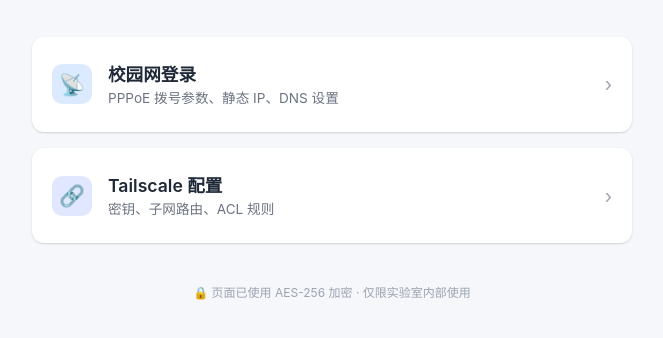
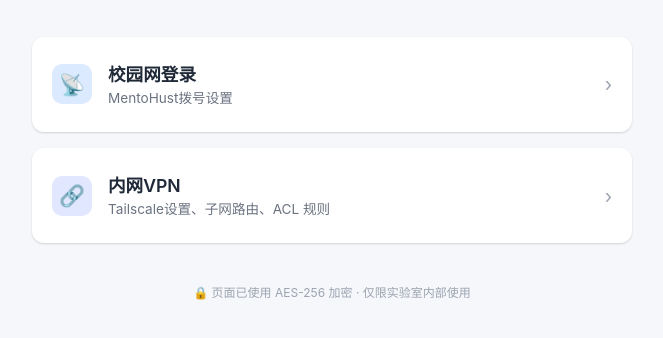
Before and after one commit to Liujun3712/Lab-Information, a website: page src/index.html in a window 1280 px wide. Shown: the part 296-634 px from the top of the page, without its empty margins (308-971 px from the left). Drawn offline with Linux system fonts and the light colour scheme.

Commit message:
更新Index.html

```diff
--- a/src/index.html
+++ b/src/index.html
@@ -109,7 +109,7 @@
                 <div class="icon wifi">📡</div>
                 <div class="text">
                     <h2>校园网登录</h2>
-                    <p>PPPoE 拨号参数、静态 IP、DNS 设置</p>
+                    <p>MentoHust拨号设置</p>
                 </div>
                 <span class="arrow">›</span>
             </a>
@@ -117,8 +117,8 @@
             <a href="tailscale-config.html" class="card">
                 <div class="icon vpn">🔗</div>
                 <div class="text">
-                    <h2>Tailscale 配置</h2>
-                    <p>密钥、子网路由、ACL 规则</p>
+                    <h2>内网VPN</h2>
+                    <p>Tailscale设置、子网路由、ACL 规则</p>
                 </div>
                 <span class="arrow">›</span>
             </a>
```
